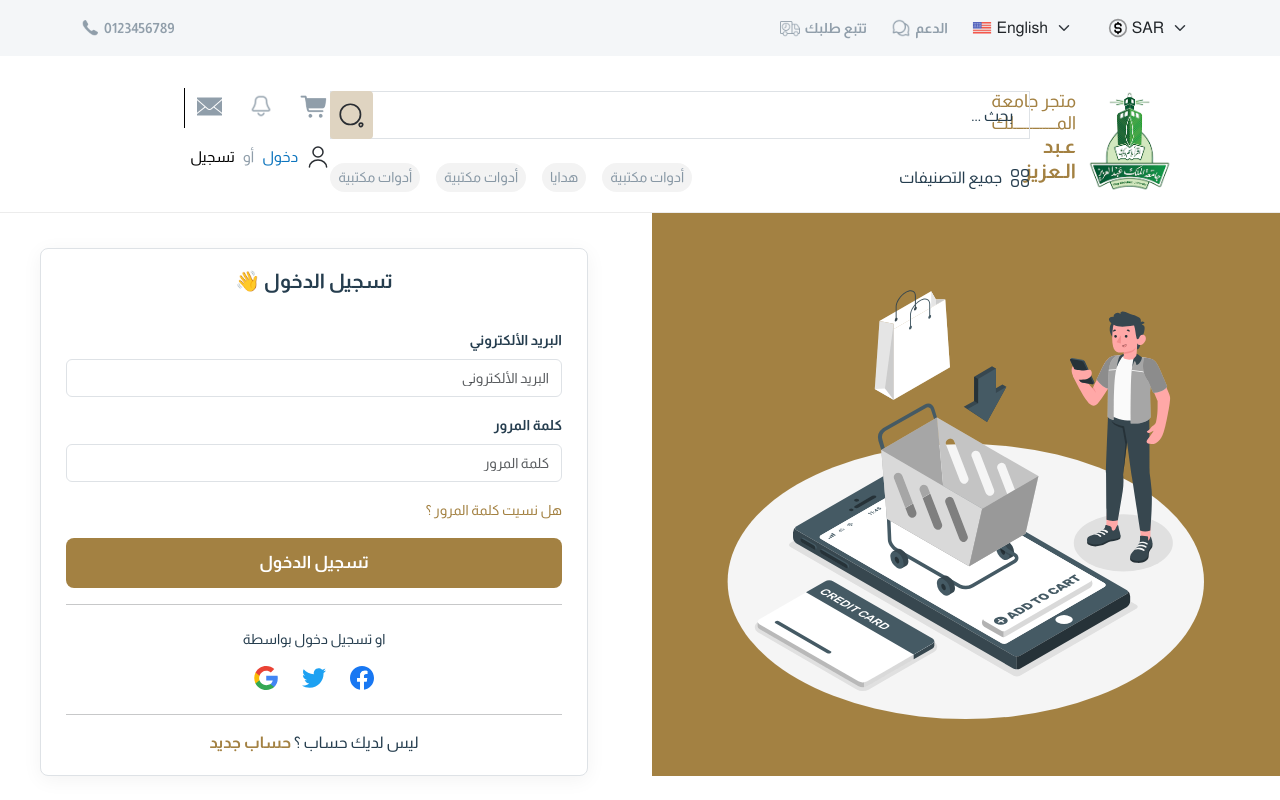
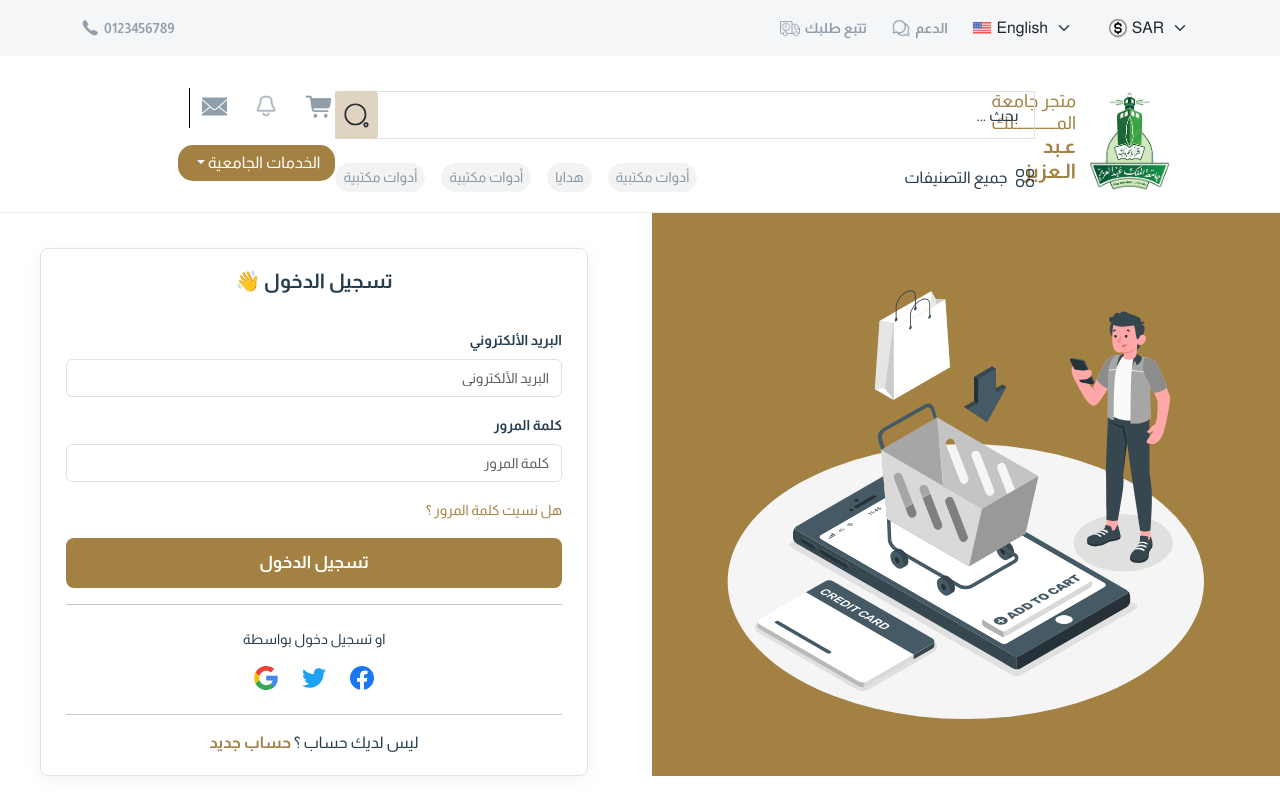
Before and after one commit to ahmedyousry74/wadi-jeddah, a website: page store/login.html in a window 1280 px wide. Shown: the top 800 px of the page. Drawn offline with nearby package versions, Linux system fonts and the light colour scheme.

Commit message:
rm pixels

```diff
--- a/store/login.html
+++ b/store/login.html
@@ -223,17 +223,26 @@
             <a href="">
               <img src="../assets/images-store/message.png" alt="cart" class="w-[25px] h-[25px]">
             </a>
-            <div class="flex justify-start items-center flex-row gap-2">
-              <a href="">
-                <img src="../assets/images-store/user.svg" alt="">
-              </a>
-              <a href="./login.html" class="text-[#0E75BE] text-[15px] font-medium">
-                دخول
-              </a>
-              <span class="text-[#909EAA] text-[15px] font-medium"> أو </span>
-              <a href="./signup.html" class="text-[#000] text-[15px] font-medium">
-                تسجيل
-              </a>
+            <div class="dropdown">
+              <button class="dropdown-toggle !bg-primary-color py-[6px] px-[15px] rounded-[15px] text-white" type="button" data-bs-toggle="dropdown" aria-expanded="false">
+                الخدمات الجامعية
+              </button>
+              <ul class="dropdown-menu !text-start">
+                <li><a class="dropdown-item" href="#"> القرية الرياضية </a></li>
+                <li><a class="dropdown-item" href="#"> بلاكبورد</a></li>
+                <li><a class="dropdown-item" href="#"> اوديس  </a></li>
+                <li><a class="dropdown-item" href="#"> شؤون الطلاب </a></li>
+                <li><a class="dropdown-item" href="#"> القبول والتسجيل </a></li>
+                <li><a class="dropdown-item" href="#"> الأمن والسلامة                 </a></li>
+                <li><a class="dropdown-item" href="#"> المكتبة  </a></li>
+                <li><a class="dropdown-item" href="#"> تقنية المعلومات  </a></li>
+                <li>
+                  <a class="dropdown-item d-flex justify-start items-center flex-row gap-2" href="#">
+                    <img src="../assets/images/campus.jpg" alt="campus" class="w-[40px] h-[40px]">
+                    <span> كامبوس </span>
+                  </a>
+                </li>
+              </ul>
             </div>
           </div>
           <div class="lg:hidden flex justify-start items-start flex-col gap-3 mb-0">
```
Also changed, not shown: store/profile.html (+25 -1 lines), src/output.css.
